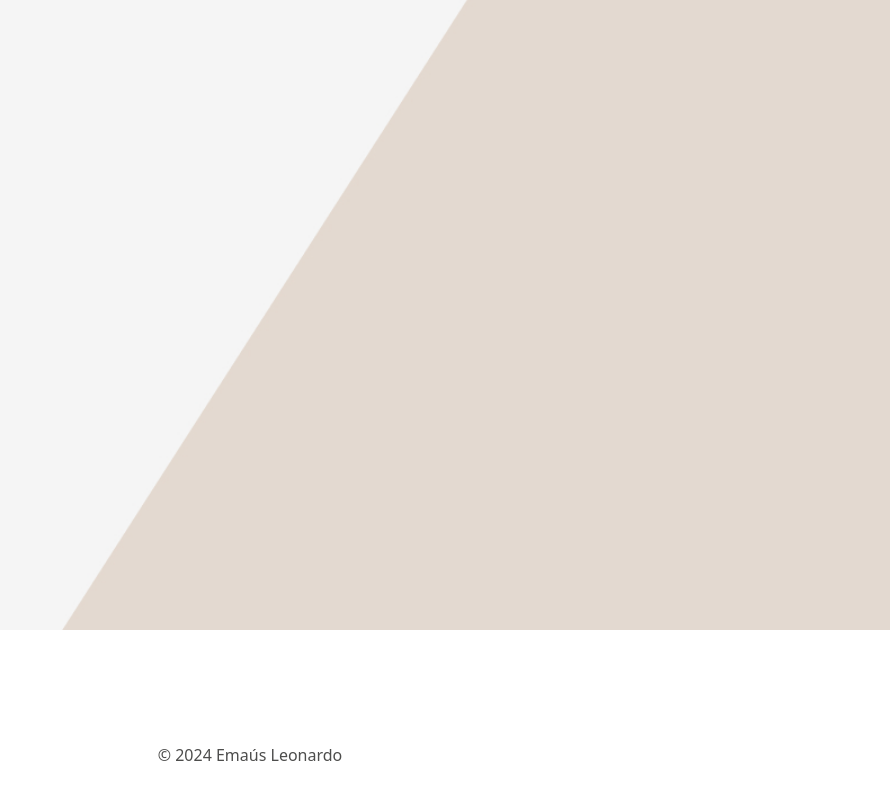
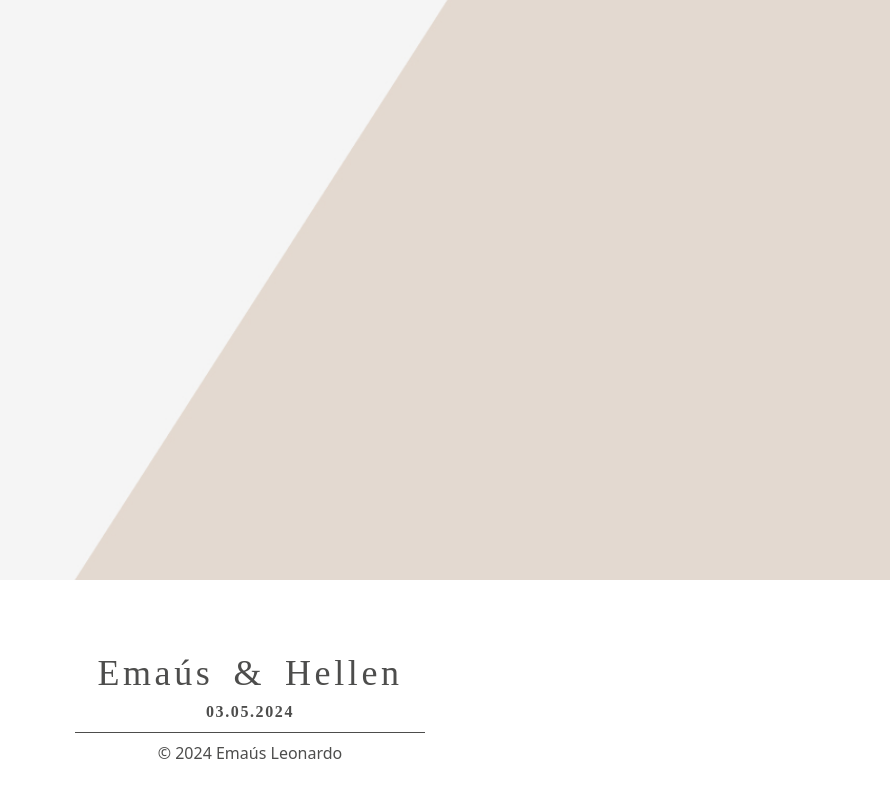
Before and after one commit to Emaus-Leonardo/Weeding-album, a React (Vite) app: page / in a window 1280 px wide. Shown: the part 230-1030 px from the top of the page, without its empty margins (390-1280 px from the left). Built offline with nearby package versions, Linux system fonts and the light colour scheme.

Commit message:
footer e header finalizados

```diff
--- a/src/assets/components/layout/Footer.jsx
+++ b/src/assets/components/layout/Footer.jsx
@@ -1,9 +1,18 @@
-
 function Footer() {
   return (
-    <footer className="bg-colorFooter h-[249px] text-texts flex">
-      <div className="container mx-auto flex items-center justify-center">
-        <p>&copy; 2024 Emaús Leonardo</p>
+    <footer className="bg-colorFooter h-[250px] text-texts flex">
+      <div className="container mx-auto flex flex-col items-center justify-center ">
+        <div className="flex gap-5 text-[36px] tracking-widest">
+          <p className="font-custom">Emaús</p>
+          <p className="font-custom2">&</p>
+          <p className="font-custom">Hellen</p>
+        </div>
+        <div className="flex flex-col justify-center items-center tracking-widest">
+          <p className="font-custom font-extrabold text-[16px]">03.05.2024</p>
+        </div>
+
+          <span className="bg-texts w-[350px] h-[1px] mt-2 "></span>
+          <p className="text-texts mt-2" >&copy; 2024 Emaús Leonardo</p>
 
       </div>
     </footer>
--- a/src/assets/components/pages/Home.jsx
+++ b/src/assets/components/pages/Home.jsx
@@ -1,7 +1,7 @@
 
 function Home() {
   return (
-    <section className="bg-custom  max:w-full h-[750px] max:h-full bg-contain">
+    <section className="bg-custom w-full h-[700px] max:h-full bg-contain">
         <div>
 
         </div>
--- a/tailwind.config.js
+++ b/tailwind.config.js
@@ -8,6 +8,7 @@ export default {
     extend: {
       fontFamily: {
         custom: ['AbhayaLibre', 'AbhayaLibre'],
+        custom2: ['AlexBrush', 'AlexBrush']
       },
       colors: {
         primary: '#F5F5F5',
```
Also changed, not shown: src/assets/components/font/AlexBrush-Regular.ttf (added).
